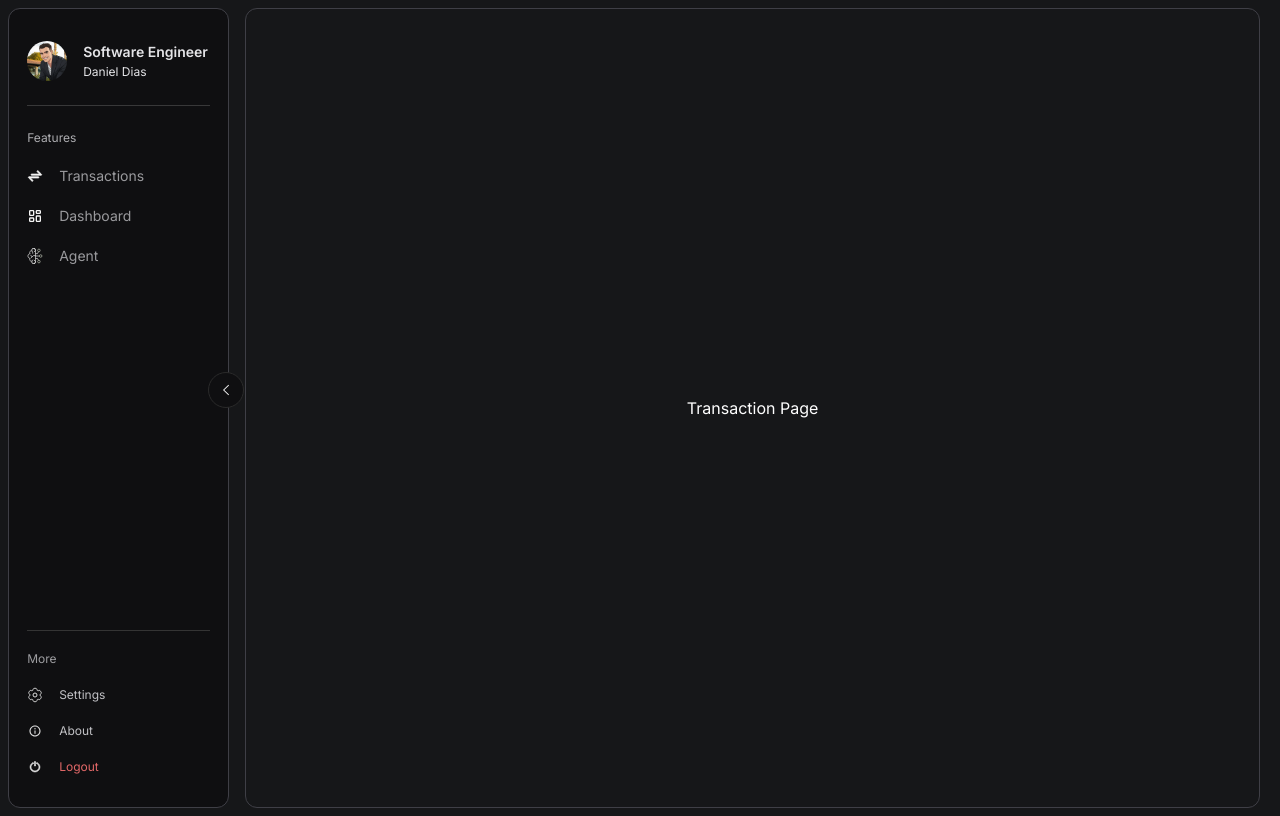
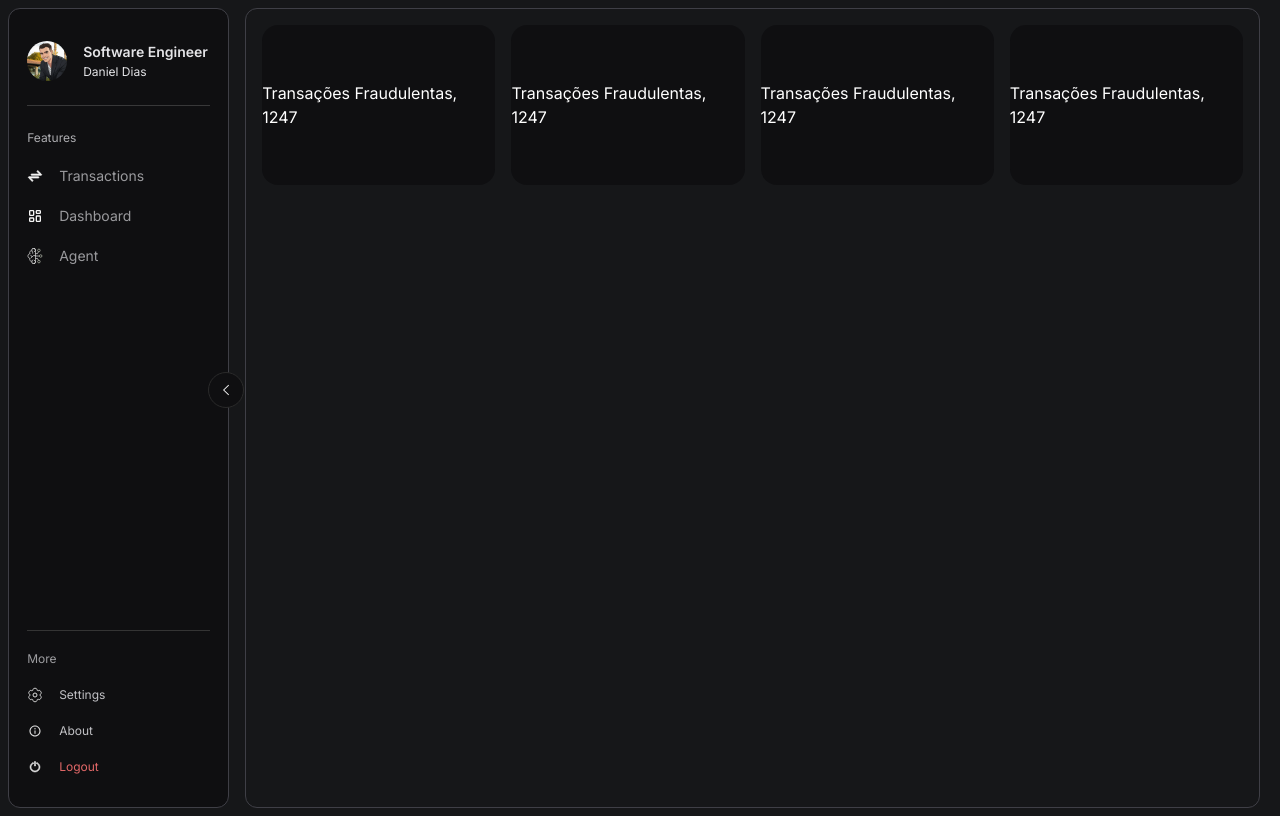
Before and after one commit to danielferreira-dias/credit.card.fraud.detection-dashboard, a React (Vite) app in the folder frontend/: page / in a window 1280 px wide. Built offline with nearby package versions, Linux system fonts and the light colour scheme.

Commit message:
Started card design

```diff
--- a/frontend/src/components/StatsCard.tsx
+++ b/frontend/src/components/StatsCard.tsx
@@ -1,6 +1,6 @@
 export default function StatsCard( { typeStat, statValue } : { typeStat : string, statValue : number } )  {
     return (
-        <div className="flex flex-row bg-[#0F0F11]">
+        <div className="flex flex-row bg-[#0F0F11] w-[100%] h-40 rounded-2xl justify-center items-center">
             {typeStat}, {statValue}
         </div>
     )
--- a/frontend/src/pages/Transactions.tsx
+++ b/frontend/src/pages/Transactions.tsx
@@ -1,5 +1,17 @@
+import StatsCard from "../components/StatsCard";
+
 export default function TransactionPage(){
+    const currentStat : string = "Transações Fraudulentas"
+    const currentValue : number = 1247
+
     return (
-        <div className="flex h-full w-full text-white justify-center items-center">Transaction Page</div>
+        <div className="flex flex-col h-full w-full text-white items-center p-4">
+            <div className="grid grid-cols-1 sm:grid-cols-2 lg:grid-cols-3 xl:grid-cols-4 w-full gap-4 items-center">
+                <StatsCard typeStat={currentStat} statValue={currentValue} />
+                <StatsCard typeStat={currentStat} statValue={currentValue} />
+                <StatsCard typeStat={currentStat} statValue={currentValue} />
+                <StatsCard typeStat={currentStat} statValue={currentValue} />
+            </div>
+        </div>
     )
 }
```
